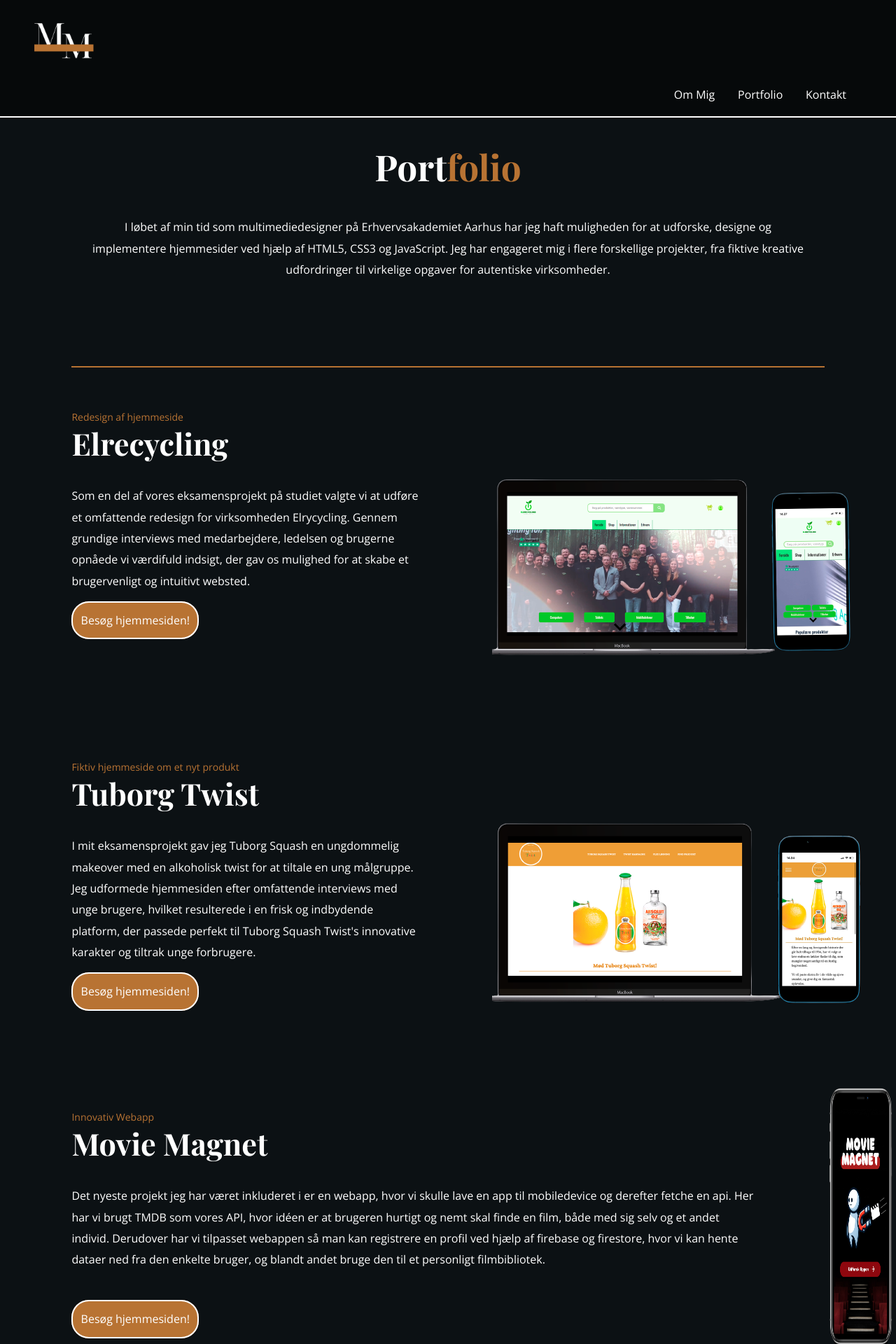
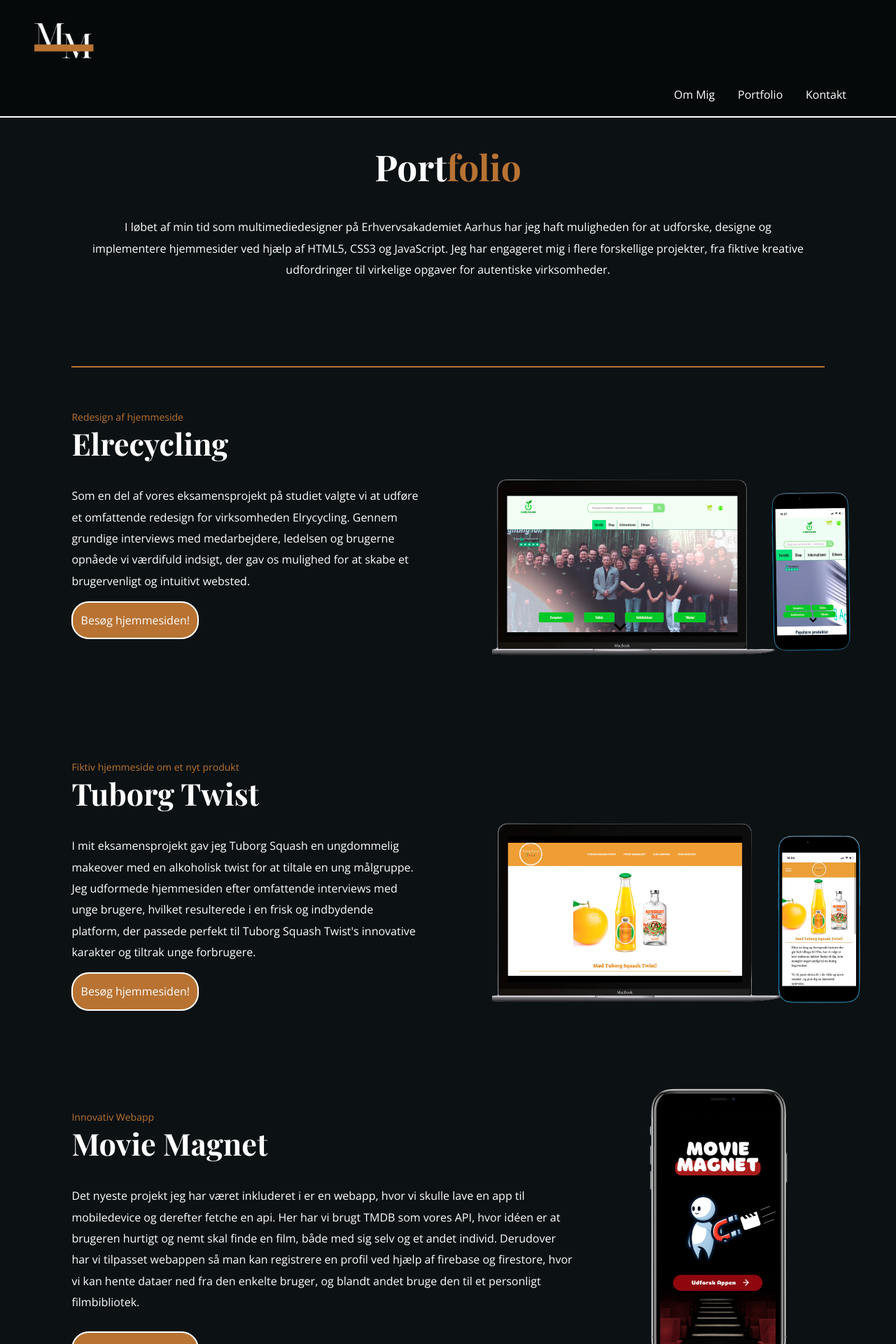
Before and after one commit to Marcusmalik1/Mitportfolio, a React (Vite) app: page /portfolio in a window 1280 px wide. Shown: the top 1920 px of the page at 70% size. Built offline with nearby package versions, Linux system fonts and the light colour scheme.

Commit message:
Update App.css

```diff
--- a/src/App.css
+++ b/src/App.css
@@ -546,9 +546,7 @@
 
 
 .movie-magnet {
-  width: 100%;
-  height: 100%;
-
+  height: 60%;
 }
 
 
```
